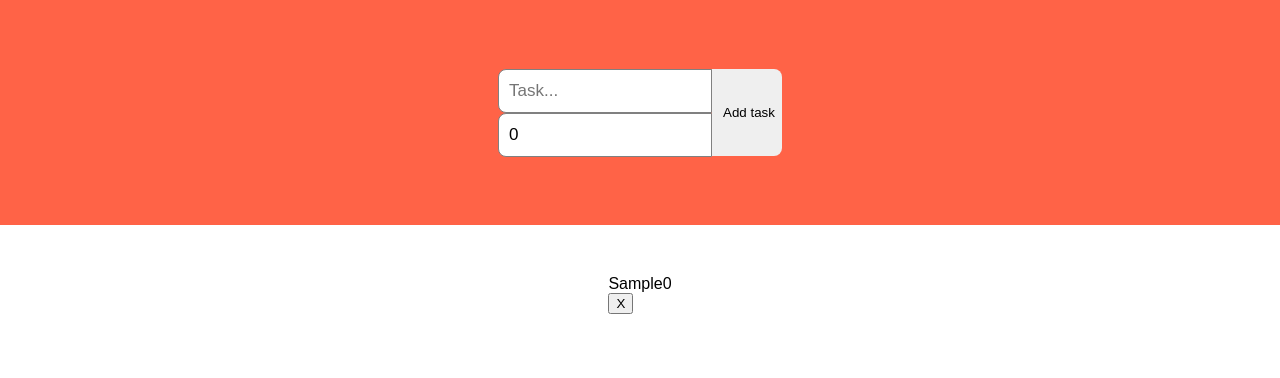
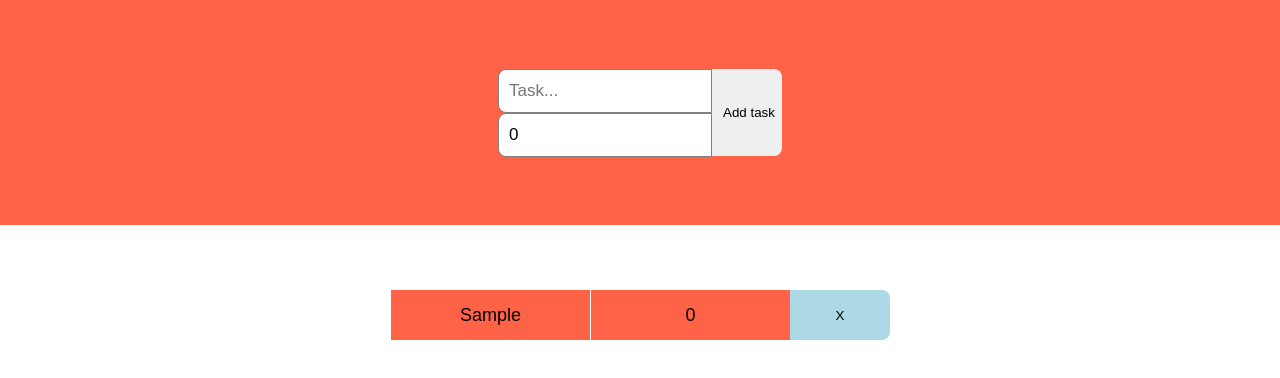
Before and after one commit to a-velasquez/ts-todo, a React (Create React App) app: page / in a window 1280 px wide. Both pictures are taken after typing "Sample" into the empty fields and a click on the button "Add task". Shown: the top 378 px of the page. Built offline with nearby package versions, Linux system fonts and the light colour scheme.

Commit message:
add styling for task, deadline and button

```diff
--- a/src/App.css
+++ b/src/App.css
@@ -50,3 +50,41 @@
   padding-top: 50px;
   flex-direction: column;
 }
+
+.task {
+  width: 500px;
+  height: 50px;
+  display: flex;
+  color: black;
+  margin: 15px;
+}
+
+.task .content {
+  flex: 80%;
+  height: 100%;
+  display: flex;
+  justify-content: center;
+  align-items: center;
+}
+
+.task .content span {
+  display: grid;
+  place-items: center;
+  border: 1px solid white;
+  width: 100%;
+  height: 100%;
+  font-size: 18px;
+  border-right: none;
+  background-color: tomato;
+}
+
+.task button {
+  flex: 20%;
+  height: 100%;
+  border: none;
+  background-color: lightblue;
+  border-top-right-radius: 8px;
+  border-bottom-right-radius: 8px;
+  color: black;
+  cursor: pointer;
+}
```
